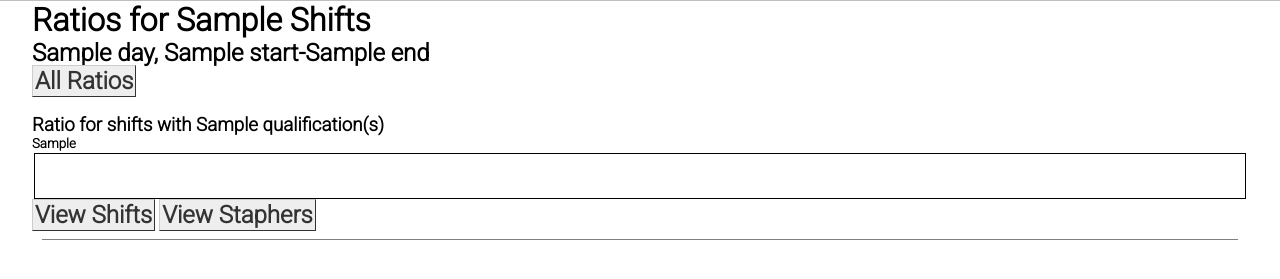
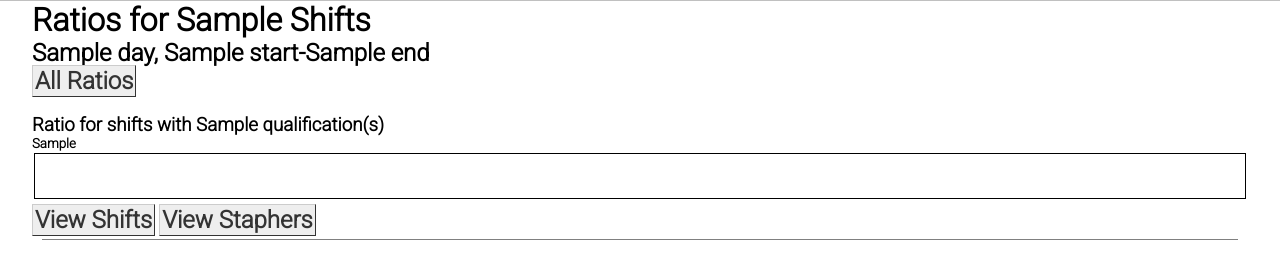
Before and after one commit to natelohn/staphd, a Django app: template schedules/templates/schedules/ratio_window.html in a window 1280 px wide. Shown: the part 59-338 px from the top of the page. Run offline with Django 3.2, Linux system fonts and the light colour scheme; the template is opened without the code that fills it: most values are stand-ins (such as "Sample title", 1, 10 or a date in 2020); some libraries are stand-ins or nearby versions.

Commit message:
ratio view

```diff
--- a/schedules/static/css/ratio.css
+++ b/schedules/static/css/ratio.css
@@ -1,7 +1,6 @@
 .ratio_table {
 	width: 100%;
 	background-color: #EEEEEE;
-	margin-bottom: 10px;
 }
 
 .ratio_table th {
@@ -74,3 +73,7 @@
 #ratio_red {
 	background-color: red;
 }
+
+#ratio_btn {
+	top: 5px;
+}
```
